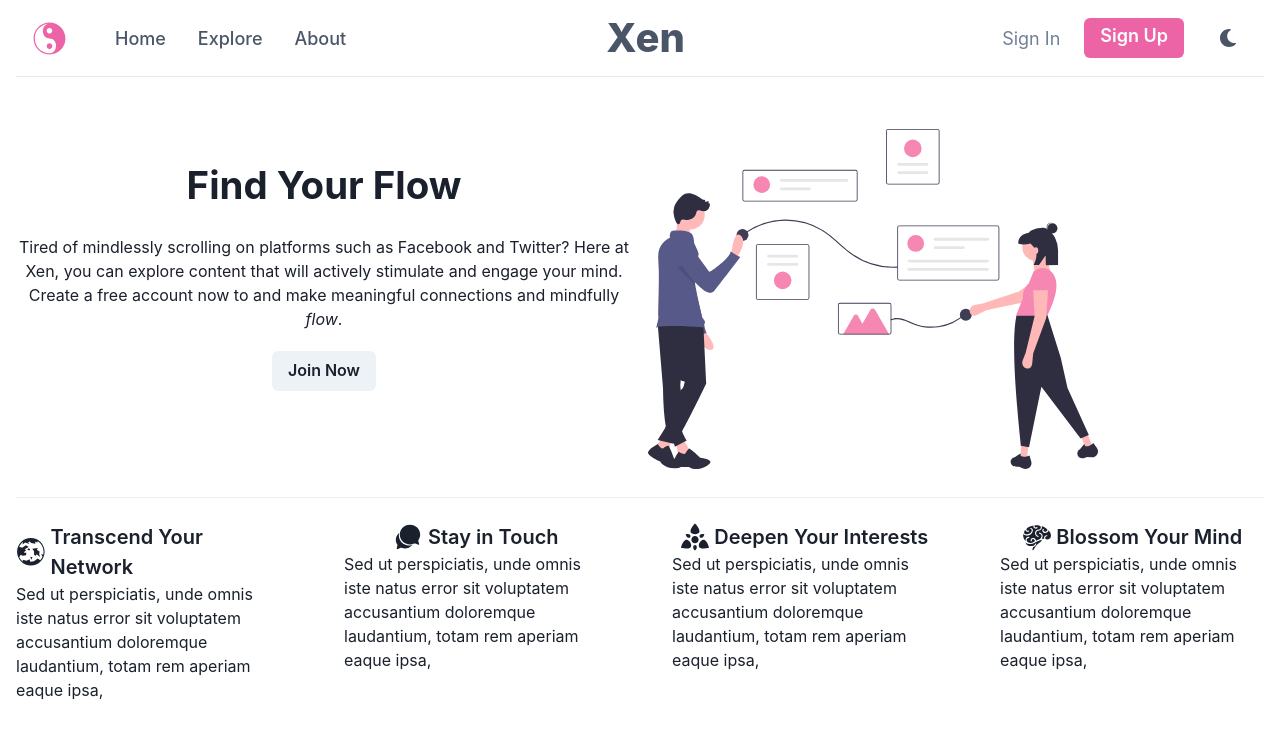
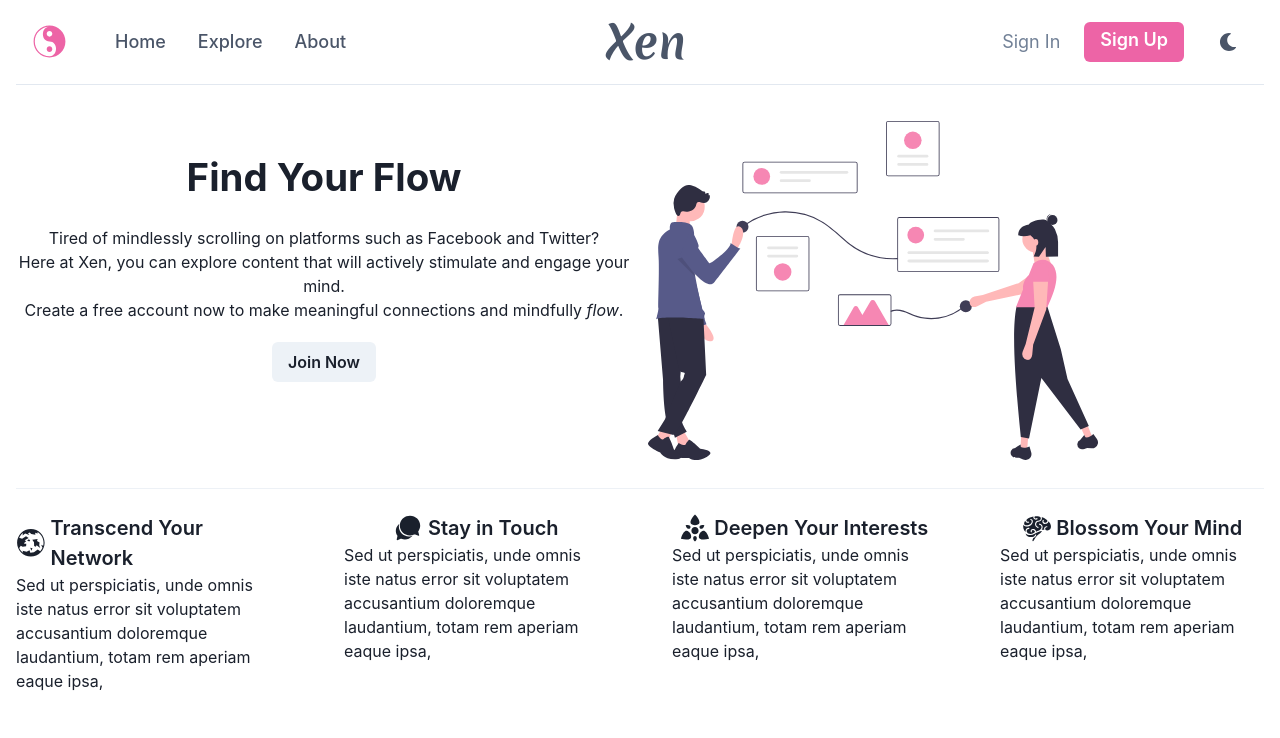
Before and after one commit to AveryKing/xen, a React (Create React App) app in the folder frontend/: page / in a window 1280 px wide. Shown: the top 738 px of the page. Built offline with nearby package versions, Linux system fonts and the light colour scheme.

Commit message:
``Home`` fixed

```diff
--- a/frontend/public/index.html
+++ b/frontend/public/index.html
@@ -15,6 +15,9 @@
       user's mobile device or desktop. See https://developers.google.com/web/fundamentals/web-app-manifest/
     -->
     <link rel="manifest" href="%PUBLIC_URL%/manifest.json" />
+    <link rel="preconnect" href="https://fonts.googleapis.com">
+    <link rel="preconnect" href="https://fonts.gstatic.com" crossorigin>
+    <link href="https://fonts.googleapis.com/css2?family=Merienda:wght@700&display=swap" rel="stylesheet">
     <!--
       Notice the use of %PUBLIC_URL% in the tags above.
       It will be replaced with the URL of the `public` folder during the build.
--- a/frontend/src/components/CallToAction.js
+++ b/frontend/src/components/CallToAction.js
@@ -31,7 +31,7 @@ const Feature = ({ heading, text,icon }) => {
 
 export default function CallToAction() {
     return (
-        <Box as={Container} maxW="7xl" mt={14} p={4}>
+        <Box as={Container} maxW="7xl" mt={14} >
             <Grid
                 templateColumns={{
                     base: 'repeat(1, 1fr)',
@@ -44,7 +44,7 @@ export default function CallToAction() {
                         <Text textAlign='center' fontSize="3vw" fontWeight="700">
                            Find Your Flow
                         </Text><Text textAlign='center'>
-                        Tired of mindlessly scrolling on platforms such as Facebook and Twitter? Here at Xen, you can explore content that will actively stimulate and engage your mind.<br/> Create a free account now to and make meaningful connections and mindfully <i>flow</i>.
+                        Tired of mindlessly scrolling on platforms such as Facebook and Twitter? <br/>Here at Xen, you can explore content that will actively stimulate and engage your mind.<br/> Create a free account now to make meaningful connections and mindfully <i>flow</i>.
                     </Text>
                         <Button colorScheme="gray" size="md">
                             Join Now
--- a/frontend/src/components/Navbar.js
+++ b/frontend/src/components/Navbar.js
@@ -69,7 +69,7 @@ export default function Navbar() {
                     </Flex>
                 </Flex>
                 <Spacer/>
-                <Center mr='8%' w='100%' ><Text fontWeight={800} fontSize={40}>Xen</Text></Center>
+                <Center mr='8%' w='100%' ><Text fontFamily='Merienda' fontWeight={800} fontSize={45}>Xen</Text></Center>
 
 
                 <Stack
```
Also changed, not shown: frontend/src/pages/Home.js (line endings or trailing spaces).
